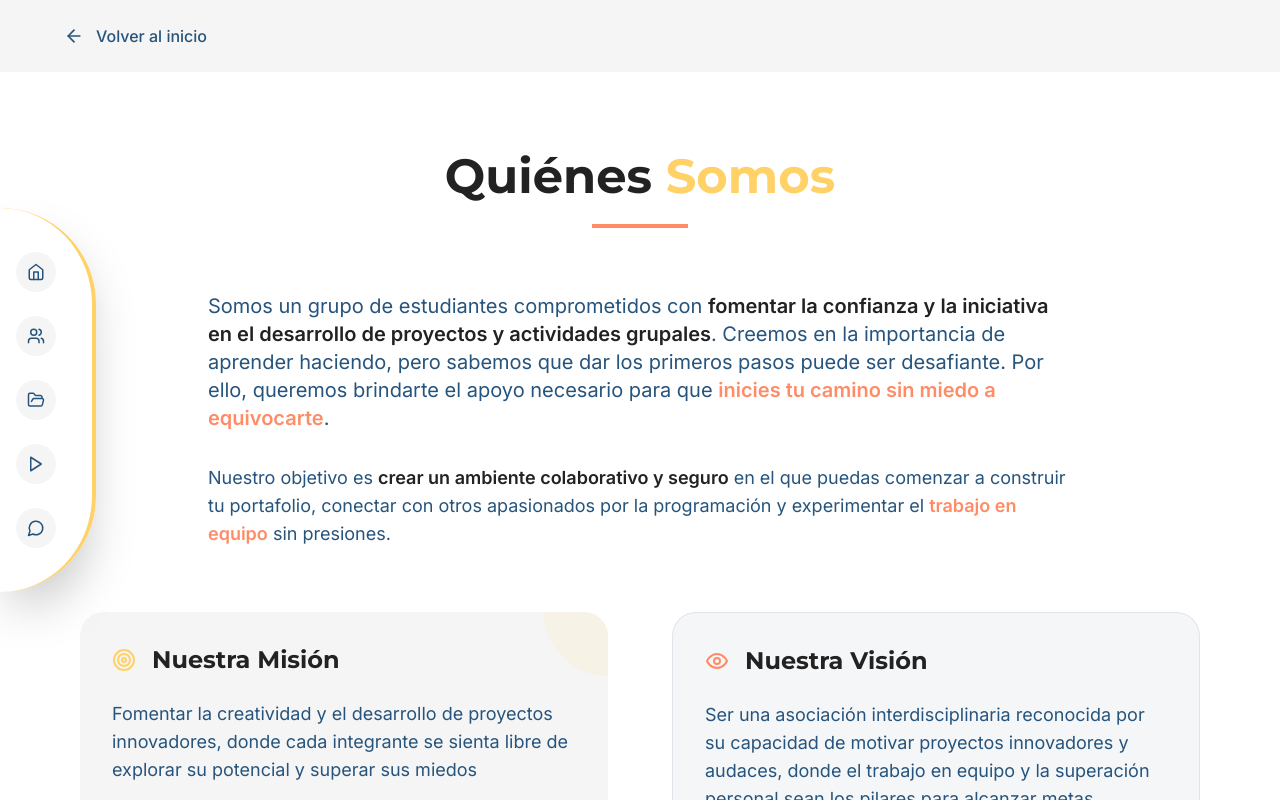
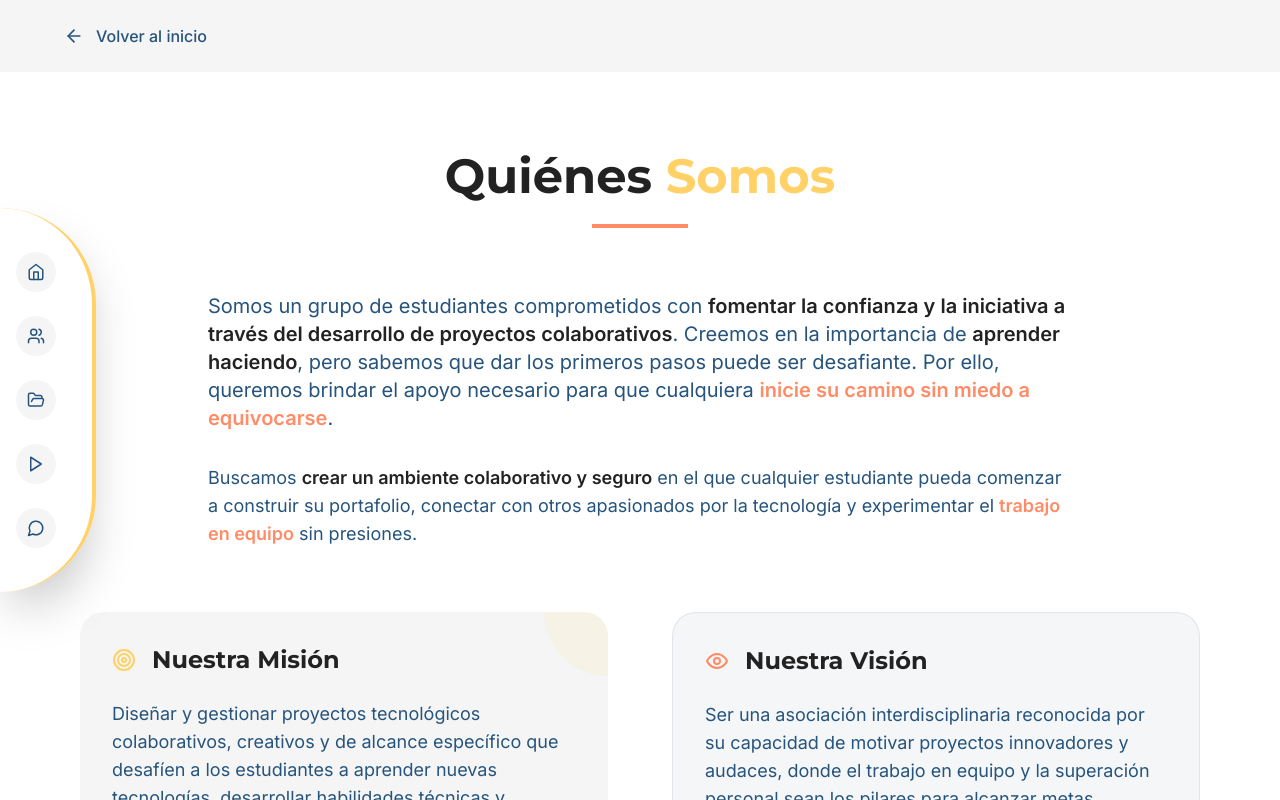
Before and after one commit to DennisCeballos/WebSPARK, a React (Vite) app: page /about in a window 1280 px wide. Shown: the top 800 px of the page. Built offline with nearby package versions, Linux system fonts and the light colour scheme; no server answers; the database is empty.

Commit message:
Actualizacion de MISION y aboutPage

```diff
--- a/src/pages/AboutPage.tsx
+++ b/src/pages/AboutPage.tsx
@@ -57,14 +57,14 @@ const AboutPage: React.FC = () => {
           <div className="text-wrap mb-16">
             <div className="max-w-4xl mx-auto px-4">
               <p className="text-lg sm:text-xl font-inter text-spark-blue leading-relaxed mb-8">
-                Somos un grupo de estudiantes comprometidos con <strong className="text-spark-dark">fomentar la confianza y la iniciativa en el desarrollo de proyectos y actividades grupales</strong>.
-                Creemos en la importancia de aprender haciendo, pero sabemos que dar los primeros
-                pasos puede ser desafiante. Por ello, queremos brindarte el apoyo necesario para que <span className="text-spark-coral font-semibold">inicies tu camino sin miedo a equivocarte</span>.
+                Somos un grupo de estudiantes comprometidos con <strong className="text-spark-dark">fomentar la confianza y la iniciativa a través del desarrollo de proyectos colaborativos</strong>.
+                Creemos en la importancia de <strong className="text-spark-dark">aprender haciendo</strong>, pero sabemos que dar los primeros pasos puede ser desafiante.
+                Por ello, queremos brindar el apoyo necesario para que cualquiera <span className="text-spark-coral font-semibold">inicie su camino sin miedo a equivocarse</span>.
               </p>
 
               <p className="text-base sm:text-lg font-inter text-spark-blue leading-relaxed mb-12">
-                Nuestro objetivo es <strong className="text-spark-dark">crear un ambiente colaborativo y seguro</strong> en
-                el que puedas comenzar a construir tu portafolio, conectar con otros apasionados por la programación y experimentar el <span className="text-spark-coral font-semibold">trabajo en equipo</span> sin presiones.
+                Buscamos <strong className="text-spark-dark">crear un ambiente colaborativo y seguro</strong> en el que cualquier estudiante pueda comenzar a construir
+                su portafolio, conectar con otros apasionados por la tecnología y experimentar el <span className="text-spark-coral font-semibold">trabajo en equipo</span> sin presiones.
               </p>
             </div>
           </div>
@@ -79,8 +79,8 @@ const AboutPage: React.FC = () => {
                   <h2 className="text-xl sm:text-2xl font-montserrat font-bold text-spark-dark">Nuestra Misión</h2>
                 </div>
                 <p className="text-base sm:text-lg font-inter text-spark-blue leading-relaxed">
-                  Fomentar la creatividad y el desarrollo de proyectos innovadores, donde cada integrante se sienta libre de explorar
-                  su potencial y superar sus miedos
+                  Diseñar y gestionar proyectos tecnológicos colaborativos, creativos y de alcance específico que desafíen a los estudiantes a
+                  aprender nuevas tecnologías, desarrollar habilidades técnicas y fortalecer sus habilidades blandas a través de la experimentación práctica.
                 </p>
               </div>
             </div>
```
